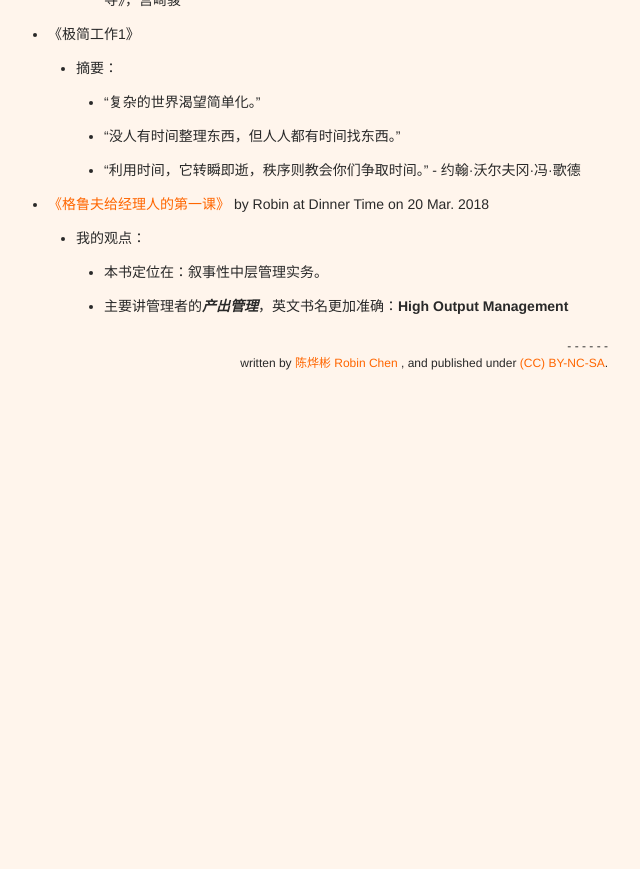
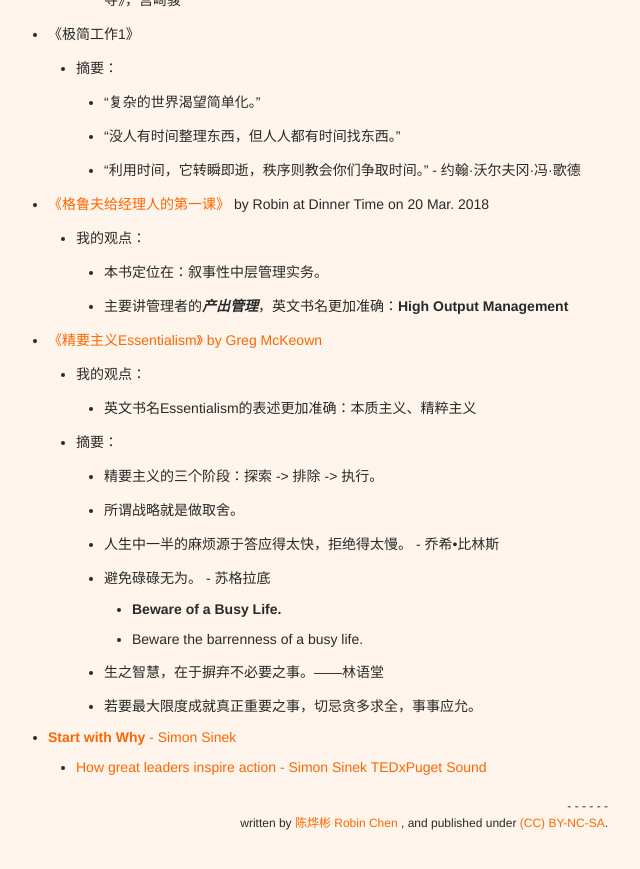
Before and after one commit to xianyuxmu/xianyuxmu.github.io, a Jekyll site: the page built from _posts/2018-02-10-books-fast-reading.md, in a window 1280 px wide and 900 px high, scrolled down 9504 px. Shown: the top 869 px of the window, without its empty margins (326-966 px from the left). Built offline with Jekyll 4.4.1, drawn with Linux system fonts in a browser that asks for light colours; comment, search, counter and statistics services are not loaded; before the commit the page ends 9944 px from its top, so only the background shows below that.

Commit message:
《精要主义Essentialism》

```diff
--- a/_posts/2018-02-10-books-fast-reading.md
+++ b/_posts/2018-02-10-books-fast-reading.md
@@ -254,3 +254,17 @@
 	- 我的观点：
 		- 本书定位在：叙事性中层管理实务。
 		- 主要讲管理者的***产出管理***，英文书名更加准确：**High Output Management**
+- [《精要主义Essentialism》 by Greg McKeown](https://read.douban.com/ebook/29222460/)
+	- 我的观点：
+		- 英文书名Essentialism的表述更加准确：本质主义、精粹主义
+	- 摘要：
+		- 精要主义的三个阶段：探索 -> 排除 -> 执行。
+		-  所谓战略就是做取舍。
+		-  人生中一半的麻烦源于答应得太快，拒绝得太慢。 - 乔希•比林斯
+		-  避免碌碌无为。 - 苏格拉底
+			-  **Beware of a Busy Life.**
+			-  Beware the barrenness of a busy life.
+		-  生之智慧，在于摒弃不必要之事。——林语堂
+		-  若要最大限度成就真正重要之事，切忌贪多求全，事事应允。
+- [**Start with Why** - Simon Sinek](https://book.douban.com/subject/4594514/)
+	- [How great leaders inspire action - Simon Sinek TEDxPuget Sound](https://www.ted.com/talks/simon_sinek_how_great_leaders_inspire_action)
```
